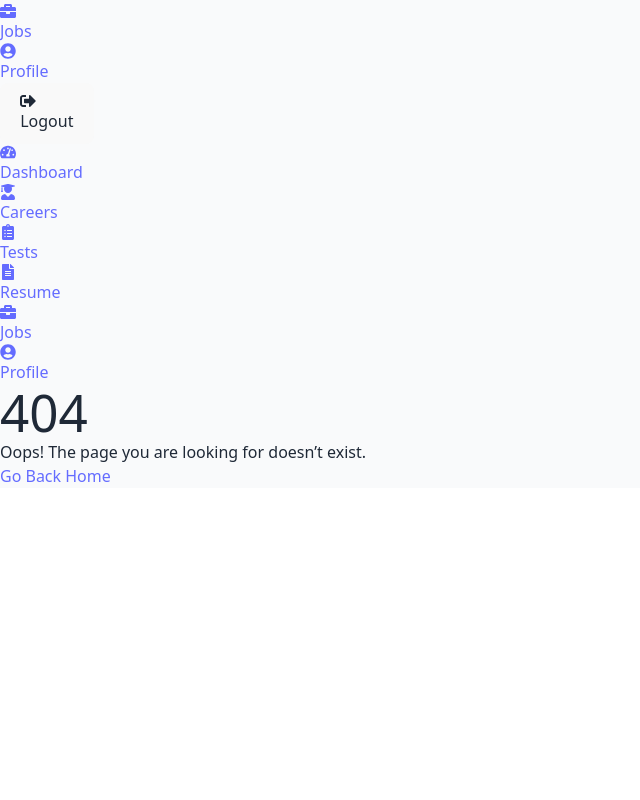
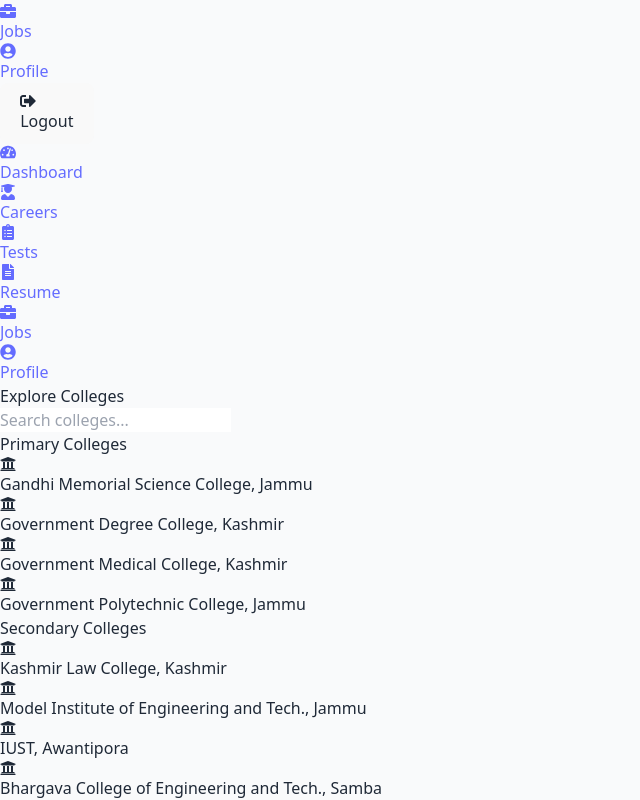
Before and after one commit to Sudhir2005/career_guidance_app-main, a React (Vite) app in the folder career-guidance-app/frontend/: page /explore-colleges in a window 1280 px wide. Shown: the part 603-1403 px from the top of the page, without its empty margins (0-640 px from the left). Before the commit the page ends 1091 px from the top, so only its background shows below. Built offline with nearby package versions, Linux system fonts and the light colour scheme.

Commit message:
newpages

```diff
--- a/career-guidance-app/frontend/package.json
+++ b/career-guidance-app/frontend/package.json
@@ -16,7 +16,9 @@
     "react": "^19.1.1",
     "react-dom": "^19.1.1",
     "react-icons": "^5.5.0",
-    "react-router-dom": "^7.8.2"
+    "react-router-dom": "^7.8.2",
+    "react-slick": "^0.31.0",
+    "slick-carousel": "^1.8.1"
   },
   "devDependencies": {
     "@eslint/js": "^9.33.0",
--- a/career-guidance-app/frontend/src/App.jsx
+++ b/career-guidance-app/frontend/src/App.jsx
@@ -14,6 +14,8 @@
 import ExtraCurriculars from "./pages/ExtraCurriculars";
 import Aichat from "./pages/Aichat";
 import EducationLevelSelector from "./pages/EducationLevelSelector";
+import ExploreColleges from "./pages/ExploreColleges";
+import ExploreCourses from "./pages/ExploreCourses";
 
 function App() {
   const location = useLocation();
@@ -46,6 +48,8 @@
           <Route path="/extracurriculars" element={<ExtraCurriculars />} />
           <Route path="/aichat" element={<Aichat />} />
           <Route path="/education" element={<EducationLevelSelector />} />
+          <Route path="/explore-colleges" element={<ExploreColleges />} />
+          <Route path="/explore-courses" element={<ExploreCourses />} />
 
           {/* 404 Page */}
           <Route path="*" element={<NotFound />} />
--- a/career-guidance-app/frontend/src/pages/Dashboard.jsx
+++ b/career-guidance-app/frontend/src/pages/Dashboard.jsx
@@ -1,4 +1,4 @@
-import { FaRocket, FaUserGraduate, FaBriefcase, FaFileAlt, FaRobot, FaFutbol } from "react-icons/fa";
+import { FaRocket, FaUserGraduate, FaFutbol } from "react-icons/fa";
 import { Link } from "react-router-dom";
 
 export default function Dashboard() {
@@ -8,12 +8,8 @@
       <div className="flex-1 p-6 overflow-y-auto">
         {/* Greeting */}
         <div className="mt-[-30px]">
-          <h2 className="text-xl font-semibold text-gray-800">
-            Hello John,
-          </h2>
-          <p className="text-sm text-gray-500">
-            How can I assist you today?
-          </p>
+          <h2 className="text-xl font-semibold text-gray-800">Hello John,</h2>
+          <p className="text-sm text-gray-500">How can I assist you today?</p>
         </div>
 
         {/* Ask AI Section */}
@@ -39,35 +35,39 @@
 
         {/* Illustration */}
         <div className="flex justify-center ">
-          <img
-            src=""
-            alt=""
-            className="w-56"
-          />
+          <img src="" alt="" className="w-56" />
         </div>
 
         {/* Cards Section */}
         <div className="mt-[-20px]">
           <div className="space-y-4 ">
-          <div className="flex items-center p-4 bg-white shadow-md rounded-2xl  ">
+            {/* Explore Colleges */}
+            <Link
+              to="/explore-colleges"
+              className="flex items-center p-4 bg-white shadow-md rounded-2xl hover:bg-gray-50"
+            >
               <div className="p-3 mr-4 bg-red-100 rounded-full">
                 <FaRocket className="text-xl text-red-500" />
               </div>
               <div>
-              <h4 className="font-semibold text-gray-800">Explore</h4>
+                <h4 className="font-semibold text-gray-800">Explore Colleges</h4>
                 <p className="text-sm text-gray-500">Find your joy</p>
               </div>
-          </div>
+            </Link>
 
-          <div className="flex items-center p-4 bg-white shadow-md rounded-2xl">
+            {/* Explore Courses */}
+            <Link
+              to="/explore-courses"
+              className="flex items-center p-4 bg-white shadow-md rounded-2xl hover:bg-gray-50"
+            >
               <div className="p-3 mr-4 bg-red-100 rounded-full">
                 <FaUserGraduate className="text-xl text-red-500" />
               </div>
               <div>
-              <h4 className="font-semibold text-gray-800">Psychometric Test Page</h4>
+                <h4 className="font-semibold text-gray-800">Explore Courses</h4>
                 <p className="text-sm text-gray-500">Know about you</p>
               </div>
-          </div>
+            </Link>
 
             {/* Extra Curricular Activities */}
             <Link
@@ -78,32 +78,12 @@
                 <FaFutbol className="text-xl text-red-500" />
               </div>
               <div>
-              <h4 className="font-semibold text-gray-800">Extra Curricular Activities</h4>
-              <p className="text-sm text-gray-500" style={{fontWeight:400}}>
+                <h4 className="font-semibold text-gray-800">Counselling Details</h4>
+                <p className="text-sm text-gray-500" style={{ fontWeight: 400 }}>
                   Discover and explore your talents beyond academics.
                 </p>
               </div>
             </Link>
-
-          <div className="flex items-center p-4 bg-white shadow-md rounded-2xl">
-            <div className="p-3 mr-4 bg-red-100 rounded-full">
-              <FaBriefcase className="text-xl text-red-500" />
-            </div>
-            <div>
-              <h4 className="font-semibold text-gray-800">Portfolio</h4>
-              <p className="text-sm text-gray-500">Fetch your details</p>
-            </div>
-          </div>
-
-          <div className="flex items-center p-4 bg-white shadow-md rounded-2xl">
-            <div className="p-3 mr-4 bg-red-100 rounded-full">
-              <FaRobot className="text-xl text-red-500" />
-            </div>
-            <div>
-              <h4 className="font-semibold text-gray-800">Document AI</h4>
-              <p className="text-sm text-gray-500">Process document with AI</p>
-            </div>
-          </div>
           </div>
         </div>
       </div>
--- /dev/null
+++ b/career-guidance-app/frontend/src/pages/ExploreColleges.jsx
@@ -0,0 +1,78 @@
+import { useState } from "react";
+import { FaUniversity } from "react-icons/fa";
+
+export default function ExploreColleges() {
+  const [search, setSearch] = useState("");
+
+  const primaryColleges = [
+    "Gandhi Memorial Science College, Jammu",
+    "Government Degree College, Kashmir",
+    "Government Medical College, Kashmir",
+    "Government Polytechnic College, Jammu",
+  ];
+  const secondaryColleges = [
+    "Kashmir Law College, Kashmir",
+    "Model Institute of Engineering and Tech., Jammu",
+    "IUST, Awantipora",
+    "Bhargava College of Engineering and Tech., Samba",
+  ];
+
+  const filterColleges = (colleges) =>
+    colleges.filter((college) =>
+      college.toLowerCase().includes(search.toLowerCase())
+    );
+
+  return (
+    <div className="flex flex-col h-full p-6 bg-white">
+      {/* Page Title */}
+      <h2 className="mb-4 text-2xl font-bold text-gray-800">
+        Explore Colleges
+      </h2>
+
+      {/* Search Bar */}
+      <input
+        type="text"
+        placeholder="Search colleges..."
+        value={search}
+        onChange={(e) => setSearch(e.target.value)}
+        className="w-full px-4 py-2 mb-6 border rounded-xl focus:outline-none focus:ring-2 focus:ring-blue-500"
+      />
+
+      {/* Primary Colleges */}
+      <h3 className="mb-3 text-xl font-semibold text-gray-700">
+        Primary Colleges
+      </h3>
+      <div className="grid grid-cols-2 gap-4 mb-6 sm:grid-cols-3 md:grid-cols-4">
+        {filterColleges(primaryColleges).map((college, idx) => (
+          <div
+            key={idx}
+            className="flex flex-col items-center p-4 bg-gray-50 rounded-xl shadow hover:shadow-md transition"
+          >
+            <FaUniversity className="mb-2 text-3xl text-blue-600" />
+            <p className="text-sm font-medium text-gray-700 text-center">
+              {college}
+            </p>
+          </div>
+        ))}
+      </div>
+
+      {/* Secondary Colleges */}
+      <h3 className="mb-3 text-xl font-semibold text-gray-700">
+        Secondary Colleges
+      </h3>
+      <div className="grid grid-cols-2 gap-4 sm:grid-cols-3 md:grid-cols-4">
+        {filterColleges(secondaryColleges).map((college, idx) => (
+          <div
+            key={idx}
+            className="flex flex-col items-center p-4 bg-gray-50 rounded-xl shadow hover:shadow-md transition"
+          >
+            <FaUniversity className="mb-2 text-3xl text-green-600" />
+            <p className="text-sm font-medium text-gray-700 text-center">
+              {college}
+            </p>
+          </div>
+        ))}
+      </div>
+    </div>
+  );
+}
--- /dev/null
+++ b/career-guidance-app/frontend/src/pages/ExploreCourses.jsx
@@ -0,0 +1,96 @@
+import { useState } from "react";
+import { FaLaptopCode, FaStethoscope, FaPaintBrush } from "react-icons/fa";
+
+export default function ExploreCourses() {
+  const [searchTerm, setSearchTerm] = useState("");
+
+  const engineeringCourses = [
+    { name: "Computer Science", icon: <FaLaptopCode /> },
+    { name: "Mechanical", icon: <FaLaptopCode /> },
+    { name: "Civil", icon: <FaLaptopCode /> },
+    { name: "Electrical", icon: <FaLaptopCode /> },
+  ];
+
+  const medicalCourses = [
+    { name: "MBBS", icon: <FaStethoscope /> },
+    { name: "BDS", icon: <FaStethoscope /> },
+    { name: "Nursing", icon: <FaStethoscope /> },
+    { name: "Pharmacy", icon: <FaStethoscope /> },
+  ];
+
+  const artsCourses = [
+    { name: "Fine Arts", icon: <FaPaintBrush /> },
+    { name: "Design", icon: <FaPaintBrush /> },
+    { name: "Music", icon: <FaPaintBrush /> },
+    { name: "Theatre", icon: <FaPaintBrush /> },
+  ];
+
+  const filterCourses = (courses) =>
+    courses.filter((course) =>
+      course.name.toLowerCase().includes(searchTerm.toLowerCase())
+    );
+
+  return (
+    <div className="flex flex-col h-full p-6 bg-white min-h-screen">
+      {/* Page Title */}
+      <h2 className="mb-4 text-2xl font-bold text-gray-800">Explore Courses</h2>
+
+      {/* Search Bar */}
+      <input
+        type="text"
+        placeholder="Search courses..."
+        value={searchTerm}
+        onChange={(e) => setSearchTerm(e.target.value)}
+        className="w-full px-4 py-2 mb-6 border rounded-xl focus:outline-none focus:ring-2 focus:ring-red-500"
+      />
+
+      {/* Engineering Courses */}
+      <h3 className="mb-3 text-xl font-semibold text-gray-700">Engineering</h3>
+      <div className="grid grid-cols-2 gap-4 mb-6 sm:grid-cols-3 md:grid-cols-4">
+        {filterCourses(engineeringCourses).map((course, idx) => (
+          <div
+            key={idx}
+            className="flex flex-col items-center p-4 bg-gray-50 rounded-xl shadow hover:shadow-md transition"
+          >
+            <div className="mb-2 text-3xl text-red-500">{course.icon}</div>
+            <p className="text-sm font-medium text-gray-700 text-center">
+              {course.name}
+            </p>
+          </div>
+        ))}
+      </div>
+
+      {/* Medical Courses */}
+      <h3 className="mb-3 text-xl font-semibold text-gray-700">Medical</h3>
+      <div className="grid grid-cols-2 gap-4 mb-6 sm:grid-cols-3 md:grid-cols-4">
+        {filterCourses(medicalCourses).map((course, idx) => (
+          <div
+            key={idx}
+            className="flex flex-col items-center p-4 bg-gray-50 rounded-xl shadow hover:shadow-md transition"
+          >
+            <div className="mb-2 text-3xl text-green-500">{course.icon}</div>
+            <p className="text-sm font-medium text-gray-700 text-center">
+              {course.name}
+            </p>
+          </div>
+        ))}
+      </div>
+
+      {/* Arts Courses */}
+      <h3 className="mb-3 text-xl font-semibold text-gray-700">Arts</h3>
+      <div className="grid grid-cols-2 gap-4 sm:grid-cols-3 md:grid-cols-4">
+        {filterCourses(artsCourses).map((course, idx) => (
+          <div
+            key={idx}
+            className="flex flex-col items-center p-4 bg-gray-50 rounded-xl shadow hover:shadow-md transition"
+          >
+            <div className="mb-2 text-3xl text-blue-500">{course.icon}</div>
+            <p className="text-sm font-medium text-gray-700 text-center">
+              {course.name}
+            </p>
+          </div>
+        ))}
+      </div>
+    </div>
+  );
+}
--- a/career-guidance-app/frontend/src/pages/PsychometricTest.jsx
+++ b/career-guidance-app/frontend/src/pages/PsychometricTest.jsx
@@ -1,59 +1,44 @@
-import { useState, useEffect } from "react";
-import axios from "axios";
+import { useState } from "react";
+
+const sampleQuestions = [
+  {
+    _id: "q1",
+    question: "What motivates you the most?",
+    options: ["Achievement", "Recognition", "Money", "Helping Others"],
+  },
+  {
+    _id: "q2",
+    question: "Which skill do you prefer to develop?",
+    options: ["Technical Skills", "Communication", "Leadership", "Creativity"],
+  },
+  {
+    _id: "q3",
+    question: "What kind of work environment do you prefer?",
+    options: ["Structured", "Flexible", "Competitive", "Collaborative"],
+  },
+];
 
 export default function PsychometricTest() {
-  const [questions, setQuestions] = useState([]);
+  const [questions] = useState(sampleQuestions);
   const [startTest, setStartTest] = useState(false);
   const [currentQuestion, setCurrentQuestion] = useState(0);
   const [answers, setAnswers] = useState([]);
   const [showResult, setShowResult] = useState(false);
-  const [resultData, setResultData] = useState(null);
-
-  // Fetch questions from backend on component mount
-  useEffect(() => {
-    const fetchQuestions = async () => {
-      try {
-        const token = localStorage.getItem("token"); // JWT from login
-        const { data } = await axios.get(
-          "http://localhost:5000/api/psychometric/questions",
-          { headers: { Authorization: `Bearer ${token}` } }
-        );
-        setQuestions(data);
-      } catch (err) {
-        console.error("Error fetching questions:", err.response?.data || err.message);
-      }
-    };
-    fetchQuestions();
-  }, []);
 
   const handleStartTest = () => setStartTest(true);
 
   const handleAnswer = (answer) => {
     const newAnswers = [...answers];
-    newAnswers[currentQuestion] = { questionId: questions[currentQuestion]._id, answer };
+    newAnswers[currentQuestion] = {
+      questionId: questions[currentQuestion]._id,
+      answer,
+    };
     setAnswers(newAnswers);
 
     if (currentQuestion < questions.length - 1) {
       setCurrentQuestion(currentQuestion + 1);
     } else {
-      handleSubmitAnswers(newAnswers);
-    }
-  };
-
-  // Submit answers to backend
-  const handleSubmitAnswers = async (answers) => {
-    try {
-      const token = localStorage.getItem("token");
-      const { data } = await axios.post(
-        "http://localhost:5000/api/psychometric/submit",
-        { answers },
-        { headers: { Authorization: `Bearer ${token}` } }
-      );
-      setResultData(data);
       setShowResult(true);
-    } catch (err) {
-      console.error("Error submitting answers:", err.response?.data || err.message);
-      alert("Failed to submit test. Try again.");
     }
   };
 
@@ -62,20 +47,23 @@
     setCurrentQuestion(0);
     setAnswers([]);
     setShowResult(false);
-    setResultData(null);
   };
 
-  const progressPercent = questions.length ? ((currentQuestion + 1) / questions.length) * 100 : 0;
+  const progressPercent = questions.length
+    ? ((currentQuestion + 1) / questions.length) * 100
+    : 0;
 
   return (
     <div className="max-w-4xl p-6 mx-auto mt-10">
+      {/* Start Screen */}
       {!startTest && !showResult && (
         <div className="p-10 text-center shadow-xl bg-gradient-to-r from-purple-700 via-pink-600 to-indigo-500 rounded-3xl animate-fade-in">
           <h2 className="mb-6 text-4xl font-bold text-white drop-shadow-lg">
             Ready to Discover Your Strengths?
           </h2>
           <p className="mb-6 text-white/90">
-            Take our professional psychometric test and gain insights about your skills and personality.
+            Take our professional psychometric test and gain insights about your
+            skills and personality.
           </p>
           <button
             onClick={handleStartTest}
@@ -86,11 +74,14 @@
         </div>
       )}
 
+      {/* Question Screen */}
       {startTest && !showResult && questions.length > 0 && (
         <div className="p-8 bg-white shadow-xl rounded-2xl animate-fade-in">
           <h2 className="mb-4 text-2xl font-bold text-gray-800">
             Question {currentQuestion + 1} of {questions.length}
           </h2>
+
+          {/* Progress Bar */}
           <div className="h-2 mb-6 bg-gray-200 rounded-full">
             <div
               className="h-2 transition-all duration-300 bg-indigo-600 rounded-full"
@@ -98,7 +89,9 @@
             />
           </div>
 
-          <p className="mb-6 text-lg text-gray-700">{questions[currentQuestion].question}</p>
+          <p className="mb-6 text-lg text-gray-700">
+            {questions[currentQuestion].question}
+          </p>
 
           <div className="flex flex-col space-y-4">
             {questions[currentQuestion].options.map((opt) => (
@@ -114,21 +107,23 @@
         </div>
       )}
 
-      {showResult && resultData && (
+      {/* Result Screen */}
+      {showResult && (
         <div className="p-8 text-center text-white shadow-xl bg-gradient-to-r from-purple-700 via-pink-600 to-indigo-500 rounded-2xl animate-fade-in">
-          <h2 className="mb-6 text-3xl font-bold drop-shadow-lg">Your Test Results</h2>
+          <h2 className="mb-6 text-3xl font-bold drop-shadow-lg">
+            Your Test Results
+          </h2>
           <p className="mb-4 text-lg">
-            You have completed the psychometric test! Here's your career suggestion:
+            You have completed the psychometric test! Here's a generic career
+            suggestion:
           </p>
           <ul className="max-w-md mx-auto mb-6 text-left">
-            {resultData.recommendations.map((rec, idx) => (
-              <li key={idx} className="mb-2">
-                <strong>Course:</strong> {rec.courseName} <br />
-                <strong>Degree:</strong> {rec.degree} <br />
-                <strong>College:</strong> {rec.college} <br />
-                <strong>Field:</strong> {rec.careerField}
-              </li>
-            ))}
+            <li className="mb-2">
+              <strong>Course:</strong> Software Engineering <br />
+              <strong>Degree:</strong> Bachelor of Science <br />
+              <strong>College:</strong> Example University <br />
+              <strong>Field:</strong> Technology & Innovation
+            </li>
           </ul>
           <button
             onClick={handleRestart}
```
Also changed, not shown: 1 other file (tests, documents, lock files or other folders). Lines whose indentation alone changed are shown as unchanged.
